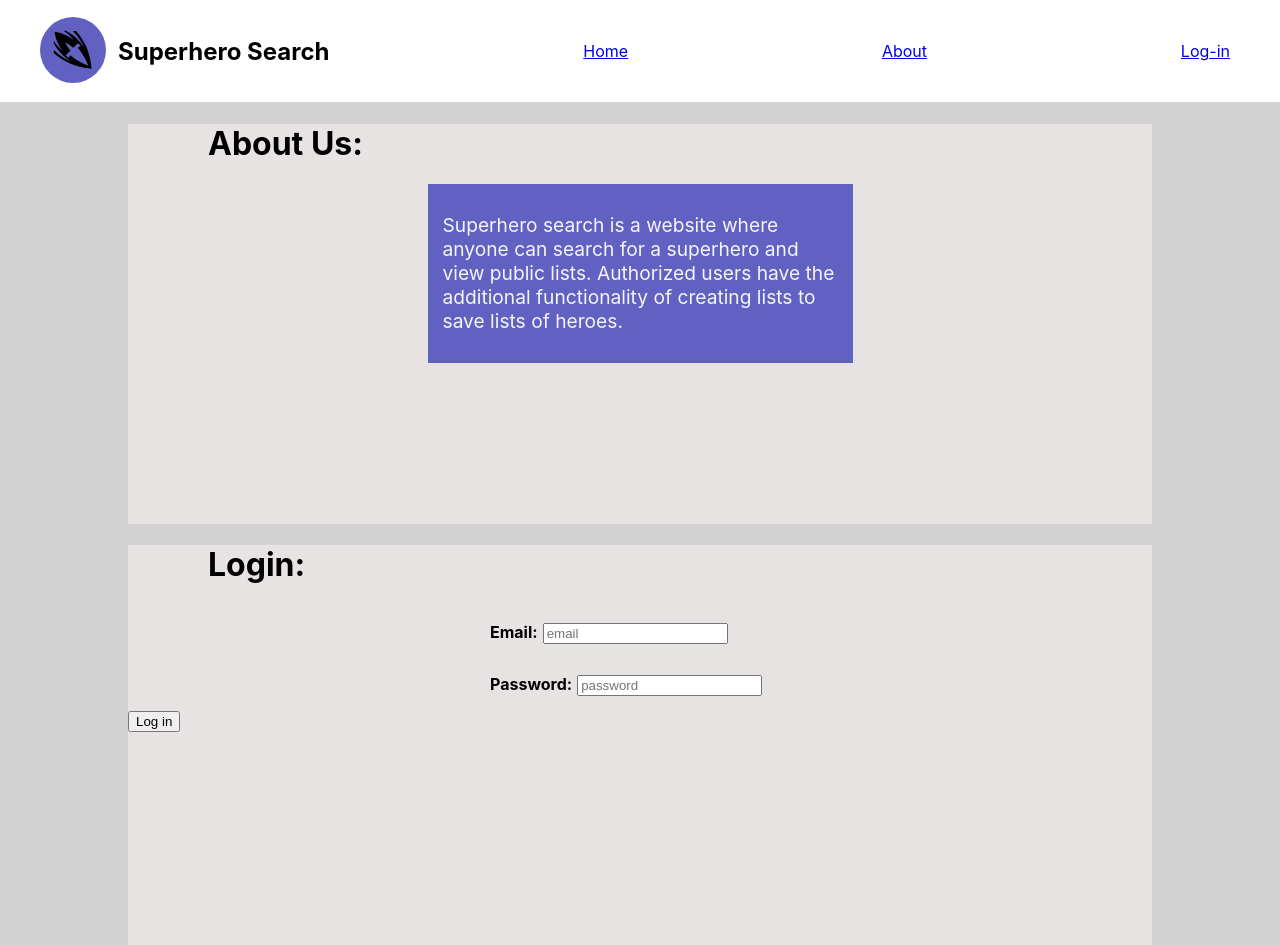
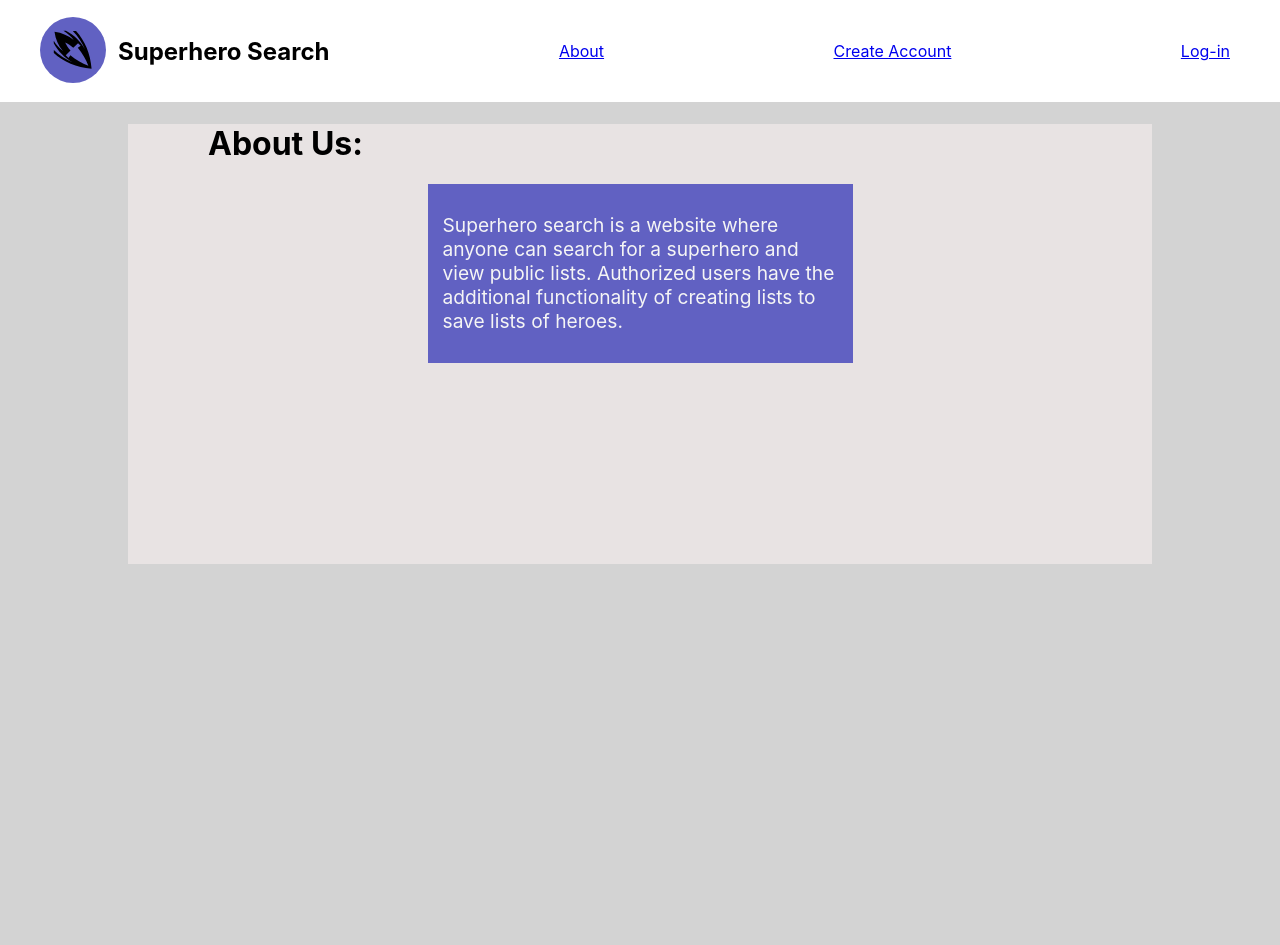
Before and after one commit to MZ-21/Superhero-Search, a React (Create React App) app in the folder superhero-search/: page / in a window 1280 px wide. After the commit the page ends 800 px from the top, so only its background shows below. Built offline with nearby package versions, Linux system fonts and the light colour scheme.

Commit message:
added create Account

```diff
--- a/superhero-search/src/App.js
+++ b/superhero-search/src/App.js
@@ -4,13 +4,26 @@ import Home from './components/Home/Home.jsx'
 import Nav from './components/nav/Nav.jsx';
 import About from './components/About/About.jsx';
 import Login from './components/Login/Login.jsx';
+import CreateAccount from './components/CreateAccount/CR.jsx';
+import { useState } from 'react';
+
 function App() {
+  const [displayComponent, setDisplayedComponent] = useState(null);
+
+  const displayLogin = () => {
+    setDisplayedComponent('login');
+  }
+
+  const displayCreateAccount = () => {
+    setDisplayedComponent('createAccount');
+  }
   return (
     <div className="App">
-      <Nav/>
+      <Nav onLoginClick={displayLogin} onCreateAccountClick = {displayCreateAccount}/>
       <Home/>
       <About/>
-      <Login/>
+      {displayComponent=== 'login' && <Login/>}
+      {displayComponent === 'createAccount' && <CreateAccount/>}
     </div>
   );
 }
--- a/superhero-search/src/components/About/About.css
+++ b/superhero-search/src/components/About/About.css
@@ -19,5 +19,5 @@
     margin: auto auto;
     background-color: rgb(232, 227, 227);
     width: 80vw;
-    height: 50vh;
+    height:55vh;
 }
--- a/superhero-search/src/components/About/About.jsx
+++ b/superhero-search/src/components/About/About.jsx
@@ -3,7 +3,7 @@ import './About.css';
 
 const About = () => {
     return (
-        <about id="about">
+        <div id="about">
             <div className="about-container container">
                 <div className="about-header header">
                     <h1>About Us:</h1>
@@ -12,7 +12,7 @@ const About = () => {
                     <p>Superhero search is a website where anyone can search for a superhero and view public lists. Authorized users have the additional functionality of creating lists to save lists of heroes.</p>
                 </div>
             </div>
-        </about>
+        </div>
     );
 };
 
--- /dev/null
+++ b/superhero-search/src/components/CreateAccount/CR.jsx
@@ -0,0 +1,73 @@
+import React, { useEffect } from 'react';
+import {useState, useRef } from 'react';
+import './cr.css';
+//const bcrypt = require('bcrypt');//using bcrypt for secure passwords
+const saltRounds = 6; //deter cost factor
+
+
+const routerPath = "/api/superheroes";
+const routerPath2 = "/api/users";
+
+function CreateAccount (){
+    const [email, setEmail] = useState(''); //update username
+    const [username,setUsername] = useState('');
+    const [password, setPassword] = useState(''); //update state password if need
+    const isMounted = useRef(true);
+    const [invalid, setInvalid] = useState(false);
+
+
+    useEffect(() => {
+        // Reset the incorrectEmail state when the email changes
+        setInvalid(false);
+      }, [email]);
+
+    const authenticate = () => {
+        checkEmailExist(email);
+
+    }
+
+    const checkEmailExist = (enteredEmail) => {
+        console.log(enteredEmail)
+        fetch(`${routerPath2}/user/find/${enteredEmail}`)
+            .then(res => res.json()
+            .then(data => {
+                if(data===true){
+                    setInvalid(true);
+                }
+                else{
+                }
+            })
+            )
+            .catch((err)=>{
+                console.log("h"+err)
+            })
+    }
+    return (
+            <div className="container">
+                    <div className="login-header header">
+                        <h1>Create Account:</h1>
+                    </div>
+                    <div className="input-container">
+                        <div className="email-input">
+                            <p className="input-identifier">Email:</p>
+                            <input className="input" type='text'placeholder='email' onChange={(e) => setEmail(e.target.value)}></input>
+                        </div>
+                        <div className="username-input">
+                            <p className="input-identifier">Username:</p>
+                            <input className="input" type='text'placeholder='username'></input>
+                        </div>
+                        <div className="password-input">
+                            <p className="input-identifier">Password:</p>
+                            <input className="input" type='text' placeholder='password'></input>
+                        </div>
+
+                        <button className='btn' onClick={authenticate}>Create</button>
+                        {invalid && (
+                            <p id='invalid'>Incorrect Email</p>
+                        )}
+                    </div>
+            </div>
+    );
+};
+
+export default CreateAccount;
--- /dev/null
+++ b/superhero-search/src/components/CreateAccount/cr.css
@@ -0,0 +1,6 @@
+.btn{
+    display: block;
+    margin: auto auto;
+    width: 70px;
+    padding: 5px 10px;
+}
--- a/superhero-search/src/components/Login/Login.jsx
+++ b/superhero-search/src/components/Login/Login.jsx
@@ -1,6 +1,8 @@
 import React, { useEffect } from 'react';
 import './login.css';
 import {useState, useRef } from 'react';
+import Nav from '../nav/Nav.jsx';
+import CreateAccount from '../CreateAccount/CR.jsx';
 import UserInfo from '../UserInfo/UserInfo';
 const routerPath = "/api/superheroes";
 const routerPath2 = "/api/users";
@@ -58,8 +60,8 @@ function Login (){
                     <div className="login-header header">
                         <h1>Login:</h1>
                     </div>
-                    <div className="login-input-container">
-                        <div className="username-input">
+                    <div className="login-input-container input-container">
+                        <div className="email-input">
                             <p className="input-identifier">Email:</p>
                             <input className="input" type='text' value={email} onChange={(e) => setEmail(e.target.value)} placeholder='email'></input>
                         </div>
@@ -68,7 +70,7 @@ function Login (){
                             <input className="input" type='text' value={password} onChange={(e)=> setPassword(e.target.value)} placeholder='password'></input>
                         </div>
                     </div>
-                    <button onClick={authenticate}>Log in</button>
+                    <button class="btn" onClick={authenticate}>Log in</button>
                 </div>
             )}
         </login>
@@ -76,3 +78,15 @@ function Login (){
 };
 
 export default Login;
+
+
+
+// function ComponentA({ sharedState, setSharedState }) {
+//   // Use sharedState and setSharedState as needed
+//   return <div>{sharedState}</div>;
+// }
+
+// function ComponentB({ sharedState, setSharedState }) {
+//   // Use sharedState and setSharedState as needed
+//   return <input value={sharedState} onChange={(e) => setSharedState(e.target.value)} />;
+// }
--- a/superhero-search/src/components/Login/login.css
+++ b/superhero-search/src/components/Login/login.css
@@ -1,4 +1,4 @@
-.login-input-container{
+.input-container{
     display: block;
     margin: auto auto;
     width: 300px;
@@ -11,3 +11,6 @@
 .welcome-sign{
     margin-left: 65px;
 }
+.container {
+    margin-bottom: 20px;
+}
--- a/superhero-search/src/components/nav/Nav.jsx
+++ b/superhero-search/src/components/nav/Nav.jsx
@@ -3,7 +3,7 @@ import './Nav.css'
 import { GiFlyingDagger } from "react-icons/gi";
 
 import { useState } from 'react'
-const Nav = () => {
+const Nav = ({onLoginClick,onCreateAccountClick}) => {
   // const [activeNav,setActiveNav] = useState('#');
   return (
     <div className="nav-container">
@@ -16,18 +16,18 @@ const Nav = () => {
                   <h2>Superhero Search</h2>
                 </div>
             </div>
-            <div className="home-link-container">
-              <a className="home-link" href='#home' >Home</a>
-              {/* onClick={()=>setActiveNav('#')} */}
-              {/* className={activeNav ==='#' ? 'active' :''} */}
-            </div>
             <div className="about-link-container">
               <a className="about-link" href='#about'  >About</a>
               {/* onClick={()=>setActiveNav('#about')} */}
               {/* className={activeNav ==='#about' ? 'active' :''} */}
             </div>
+            <div className="home-link-container">
+              <a className="home-link" href='#create' onClick={onCreateAccountClick} >Create Account</a>
+              {/* onClick={()=>setActiveNav('#')} */}
+              {/* className={activeNav ==='#' ? 'active' :''} */}
+            </div>
             <div className="login-link-container">
-              <a className="login-link" href="#login"  >Log-in</a>
+              <a className="login-link" href="#login" onClick={onLoginClick} >Log-in</a>
               {/* onClick={()=>setActiveNav('#login')} */}
               {/* className={activeNav ==='#login' ? 'active' :''} */}
             </div>
```
Also changed, not shown: 2 other files (tests, documents, lock files or other folders).
